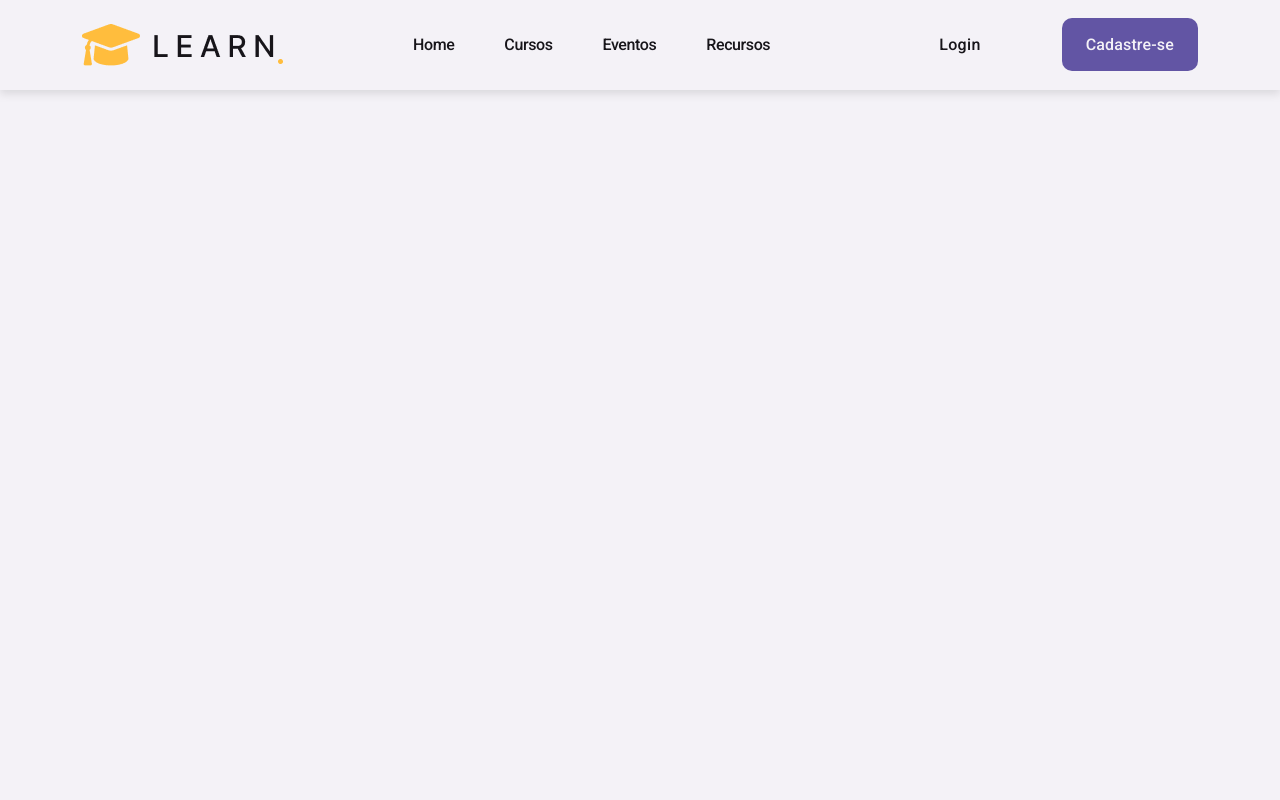
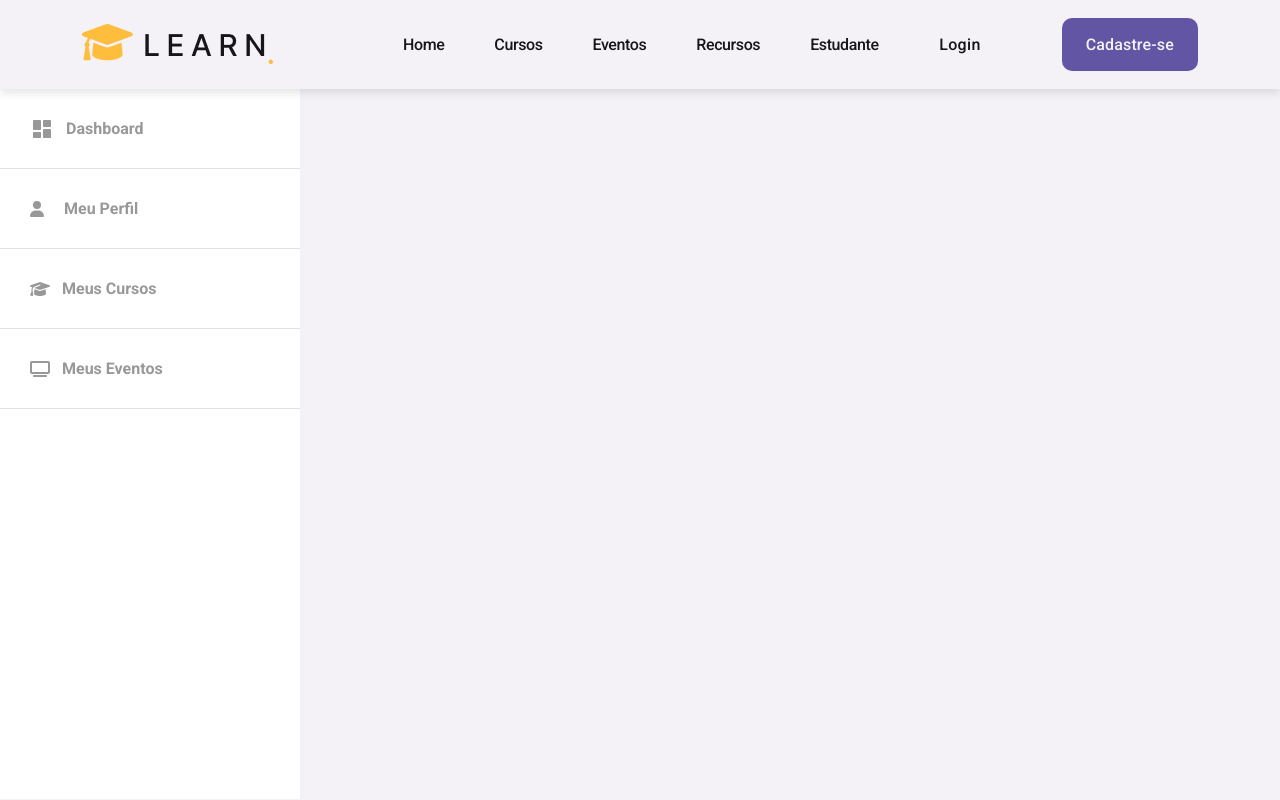
Before and after one commit to RenanS80/plataforma-educacional-tcc, a React (Create React App) app in the folder frontend/: page /student in a window 1280 px wide. Built offline with nearby package versions, Linux system fonts and the light colour scheme.

Commit message:
Nesting routes

```diff
--- a/frontend/src/App.css
+++ b/frontend/src/App.css
@@ -17,7 +17,7 @@
     --black-dark: #0B0B0D;
     --gray-1: #4E5050; /* usei */
     --gray-2: #6D6F70; /* usei */
-    --gray-3: #989898;
+    --gray-3: #989898; /* usei */
     --gray-4: #9E9E9E; /* usei */
     --gray-5: #C4C4C4;
     --gray-6: #E1E1E1; /* usei */
--- a/frontend/src/App.tsx
+++ b/frontend/src/App.tsx
@@ -1,16 +1,17 @@
-import { BrowserRouter, Route, Routes } from 'react-router-dom';
+import { BrowserRouter, Route, Routes } from "react-router-dom";
 
-import Home from 'pages/Home';
-import CourseCatalog from 'pages/CourseCatalog';
-import EventCatalog from 'pages/EventCatalog';
-import ResourceCatalog from 'pages/ResourceCatalog';
-import CourseDetails from 'pages/CourseDetails';
-import EventDetails from 'pages/EventDetails';
-import Login from 'pages/Login';
-import Signup from 'pages/Signup';
+import Navbar from "components/Navbar";
+import Home from "pages/Home";
+import CourseCatalog from "pages/CourseCatalog";
+import EventCatalog from "pages/EventCatalog";
+import ResourceCatalog from "pages/ResourceCatalog";
+import Student from "pages/Student";
+import CourseDetails from "pages/CourseDetails";
+import EventDetails from "pages/EventDetails";
+import Login from "pages/Login";
+import Signup from "pages/Signup";
 
-import './App.css';
-import Navbar from 'components/Navbar';
+import './App.css'
 
 function App() {
   return (
@@ -25,11 +26,20 @@ function App() {
         <Route path="/events" element={<EventCatalog />} />
         <Route path="/resources" element={<ResourceCatalog />} />
 
+        <Route path="/student" element={<Student />}>
+          <Route path="dashboard" element={<h1>Dashboard</h1>} />
+          <Route path="profile" element={<h1>Meu Perfil</h1>} />
+          <Route path="courses" element={<h1>Meus Cursos</h1>} />
+          <Route path="events" element={<h1>Meus Eventos</h1>} />
+        </Route>
+
         <Route path="/courses/:courseId" element={<CourseDetails />} />
         <Route path="/events/:eventId" element={<EventDetails />} />
 
         <Route path="/login" element={<Login />} />
         <Route path="/signup" element={<Signup />} />
+
+        <Route path="*" element={<h1>Not Found</h1>} />
       </Routes>
 
     </BrowserRouter>
--- a/frontend/src/components/Navbar/index.tsx
+++ b/frontend/src/components/Navbar/index.tsx
@@ -3,6 +3,7 @@ import Logo from 'assets/img/logo.png';
 import 'bootstrap/js/src/collapse.js';
 import RegisterButton from 'components/RegisterButton';
 import { NavLink } from 'react-router-dom';
+
 import './styles.css';
 
 function Navbar() {
@@ -39,6 +40,9 @@ function Navbar() {
                         <li>
                             <NavLink to="/resources" className={({ isActive }) => isActive ? "active" : ""}>Recursos</NavLink>
                         </li>
+                        <li>
+                            <NavLink to="/student/dashboard" className={({ isActive }) => isActive ? "active" : ""}>Estudante</NavLink>
+                        </li>
                     </ul>
 
                     <div className="group-buttons">
--- a/frontend/src/components/Navbar/styles.css
+++ b/frontend/src/components/Navbar/styles.css
@@ -94,7 +94,9 @@
     .main-menu {
         margin-left: 70px;
     }
+
 }
+
 
 @media (max-width: 991px) {
     .main-menu {
--- /dev/null
+++ b/frontend/src/pages/Student/Navbar/index.tsx
@@ -0,0 +1,41 @@
+import { FontAwesomeIcon } from '@fortawesome/react-fontawesome';
+import { faGraduationCap, faUser, faTv } from '@fortawesome/free-solid-svg-icons';
+import { ReactComponent as DashboardIcon } from 'assets/img/dashboard.svg';
+
+import './styles.css';
+import { NavLink } from 'react-router-dom';
+
+function Navbar() {
+    return (
+        <nav className="student-nav-container">
+            <ul>
+                <li>
+                    <NavLink to="/student/dashboard" className={({ isActive }) => isActive ? "student-nav-item active" : "student-nav-item"}>
+                        <DashboardIcon className="dashboard-icon navbar-icon active" />
+                        <p>Dashboard</p>
+                    </NavLink>
+                </li>
+                <li>
+                    <NavLink to="/student/profile" className={({ isActive }) => isActive ? "student-nav-item profile-item active" : "student-nav-item profile-item"}>
+                        <FontAwesomeIcon icon={faUser} className="profile-icon navbar-icon" />
+                        <p>Meu Perfil</p>
+                    </NavLink>
+                </li>
+                <li>
+                    <NavLink to="/student/courses" className={({ isActive }) => isActive ? "student-nav-item active" : "student-nav-item"}>
+                        <FontAwesomeIcon icon={faGraduationCap} className="course-icon navbar-icon" />
+                        <p>Meus Cursos</p>
+                    </NavLink>
+                </li>
+                <li>
+                    <NavLink to="/student/events" className={({ isActive }) => isActive ? "student-nav-item active" : "student-nav-item"}>
+                        <FontAwesomeIcon icon={faTv} className="event-icon navbar-icon" />
+                        <p>Meus Eventos</p>
+                    </NavLink>
+                </li>
+            </ul>
+        </nav>
+    );
+}
+
+export default Navbar;
--- /dev/null
+++ b/frontend/src/pages/Student/Navbar/styles.css
@@ -0,0 +1,91 @@
+.student-nav-container {
+    padding: 30px 10px;
+    background-color: var(--white-bg);
+}
+
+.student-nav-container ul {
+    display: flex;
+    justify-content: space-around;
+    flex-wrap: wrap;
+    margin: 0;
+    padding: 0;
+}
+
+.student-nav-item {
+    height: 50px;
+    display: flex;
+    align-items: center;
+    justify-content: center;
+    padding: 0 12px;
+    font-weight: bold;
+    color: var(--gray-3);
+    border-radius: 50px;
+    transition: all .4s ease;
+}
+
+.student-nav-item.active,
+.student-nav-item:hover {
+    color: var(--purple);
+    background-color: rgba(139, 128, 190, 0.5);
+}
+
+.dashboard-icon path {
+    fill: var(--gray-3);
+    transition: all .4s ease;
+}
+
+.student-nav-item:hover .dashboard-icon path,
+.student-nav-item.active .dashboard-icon path {
+    fill: var(--purple);
+}
+
+.student-nav-item .navbar-icon {
+    display: none;
+}
+
+.student-nav-item p {
+    margin-bottom: 0;
+}
+
+
+
+/* Media Queries */
+@media (min-width: 768px) {
+    .student-nav-item {
+        min-width: 220px;
+    }
+}
+
+@media (min-width: 1200px) {
+    .student-nav-container ul {
+        justify-content: unset;
+        flex-direction: column;
+    }
+
+    .student-nav-container {
+        width: 300px;
+        height: calc(100vh - 90px);
+        padding: 0;
+    }
+
+    .student-nav-item {
+        height: 80px;
+        justify-content: flex-start;
+        gap: 12px;
+        padding-left: 30px;
+        border-radius: 0px;
+        border-bottom: 1px solid var(--gray-6);
+    }
+
+    .student-nav-item p {
+        border-radius: 0px;
+    }
+
+    .student-nav-item .navbar-icon {
+        display: block;
+    }
+
+    .profile-item p {
+        margin-left: 8px;
+    }
+}
--- /dev/null
+++ b/frontend/src/pages/Student/index.tsx
@@ -0,0 +1,17 @@
+import { Outlet } from 'react-router-dom';
+import Navbar from './Navbar';
+import './styles.css';
+
+function Student() {
+    return (
+        <div className="student-container">
+            <Navbar />
+
+            <div className="student-content">
+                <Outlet />
+            </div>
+        </div>
+    );
+}
+
+export default Student;
--- /dev/null
+++ b/frontend/src/pages/Student/styles.css
@@ -0,0 +1,21 @@
+.student-container {
+    display: flex;
+    flex-direction: column;
+    background-color: var(--white);
+}
+
+.student-content {
+    padding: 20px;
+}
+
+
+/* Media Queries */
+@media (min-width: 1200px) {
+    .student-container {
+        flex-direction: row;
+    }
+
+    .student-content {
+        flex: 1;
+    }
+}
```
Also changed, not shown: frontend/src/assets/img/dashboard.svg (added), frontend/src/assets/img/logo.png.
